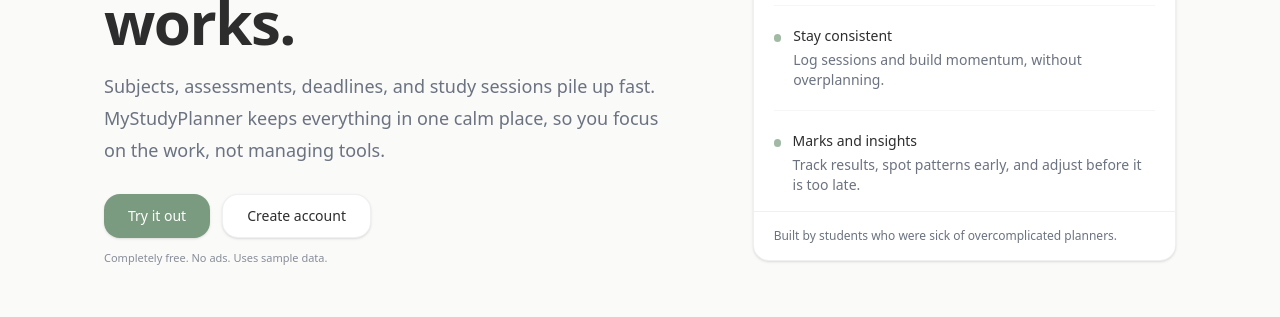
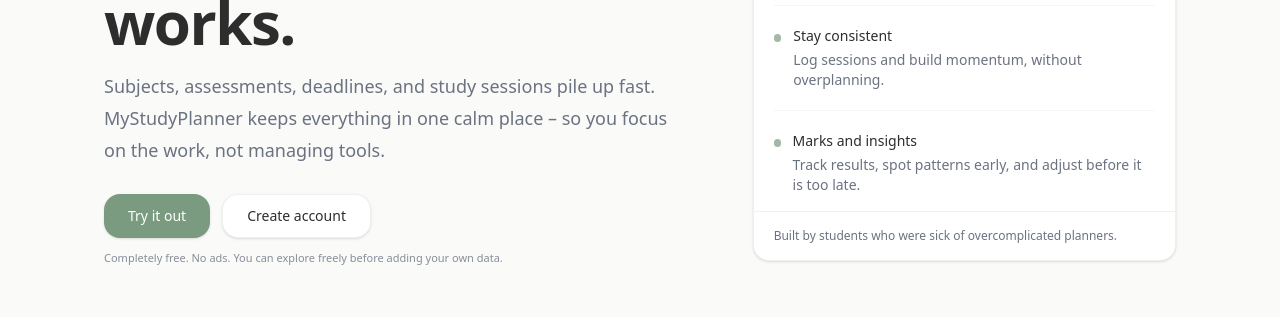
Before and after one commit to kaicrotty88/MyStudyPlanner, a Next.js app: page / in a window 1280 px wide. Shown: the part 306-623 px from the top of the page. Built offline with nearby package versions, Linux system fonts and the light colour scheme; no server answers.

Commit message:
more refinements to landing page v 22

```diff
--- a/app/page.tsx
+++ b/app/page.tsx
@@ -55,7 +55,7 @@ export default async function Page() {
 
               <p className="mt-4 max-w-xl text-[15px] leading-7 text-muted-foreground md:text-lg md:leading-8">
                 Subjects, assessments, deadlines, and study sessions pile up fast.
-                MyStudyPlanner keeps everything in one calm place, so you focus
+                MyStudyPlanner keeps everything in one calm place – so you focus
                 on the work, not managing tools.
               </p>
 
@@ -76,7 +76,7 @@ export default async function Page() {
               </div>
 
               <div className="mt-3 text-[11px] text-muted-foreground opacity-80">
-                Completely free. No ads. Uses sample data.
+                Completely free. No ads. You can explore freely before adding your own data.
               </div>
             </div>
 
```
